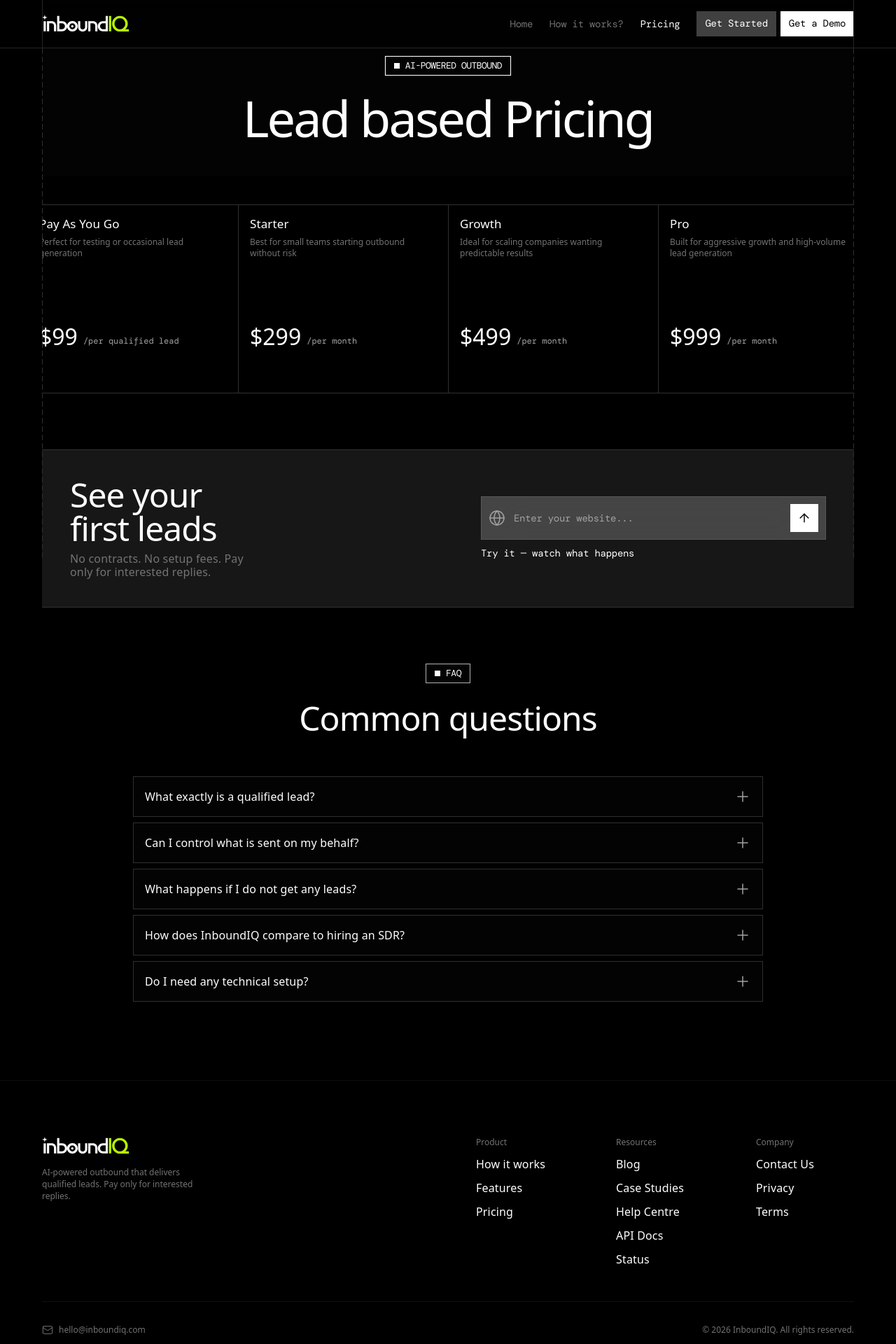
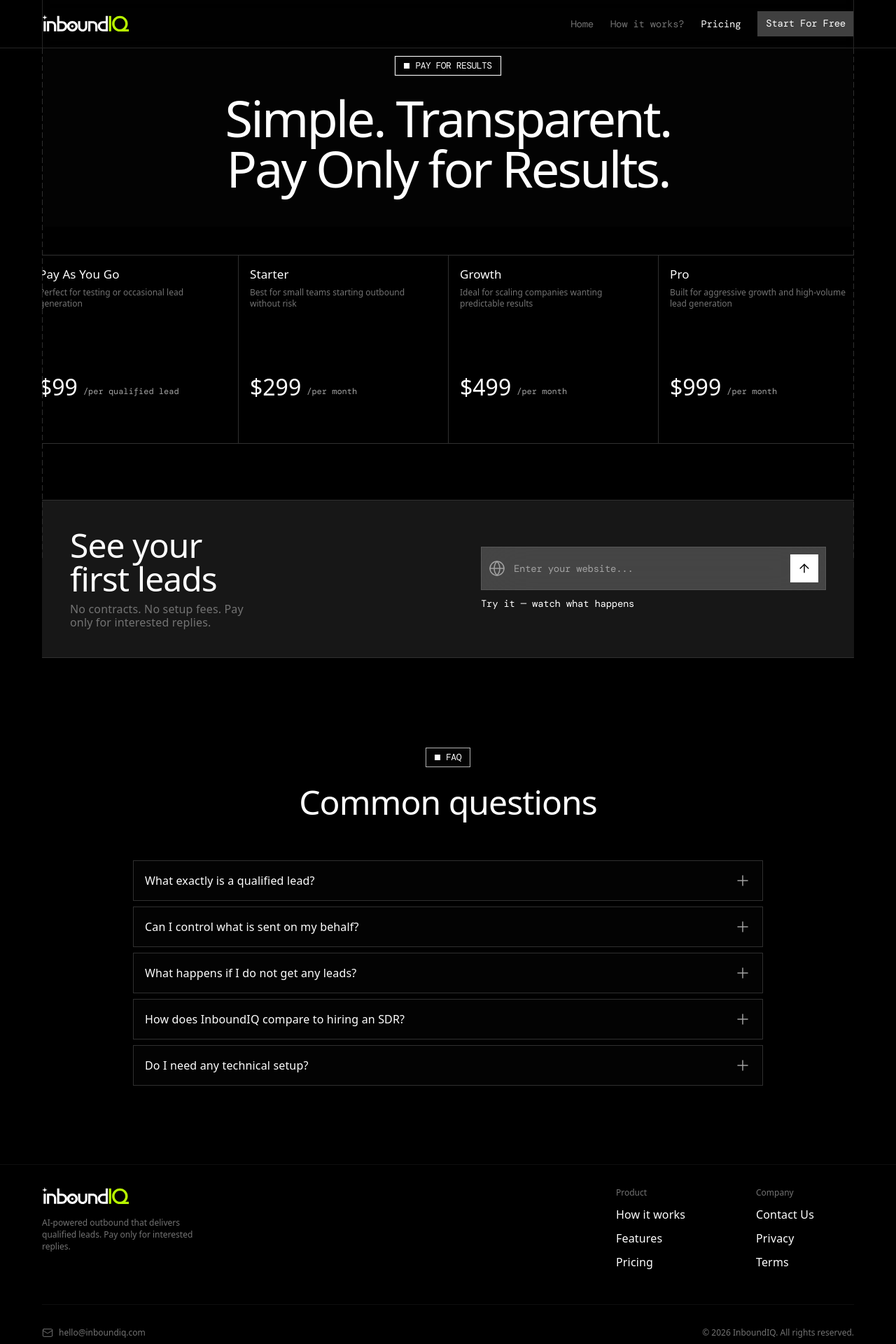
Before and after one commit to Yadav036/inboundiq-seo, a Next.js app: page /pricing in a window 1280 px wide. Shown: the top 1920 px of the page at 70% size. Built offline with nearby package versions, Linux system fonts and the light colour scheme; a web font is replaced by a local one.

Commit message:
Final Changes

```diff
--- a/app/pricing/page.tsx
+++ b/app/pricing/page.tsx
@@ -8,7 +8,7 @@
 
 export const metadata: Metadata = {
   title: 'Pricing — InboundIQ',
-  description: 'Lead based pricing for AI-powered outbound.',
+  description: 'Simple, transparent pricing. Pay only for results.',
 }
 
 export default function PricingPage() {
--- a/components/HeroSection.tsx
+++ b/components/HeroSection.tsx
@@ -93,7 +93,7 @@
               className='mt-3 font-mono text-[14px] font-normal leading-[1.4] tracking-[-0.02em] text-left text-white'
               style={{ fontFeatureSettings: "'ss05' 1" }}
             >
-              Try it - watch what happens
+              Try it for free - No credit card required
             </p>
           </div>
         </div>
--- a/components/LandingSections.tsx
+++ b/components/LandingSections.tsx
@@ -9,7 +9,6 @@
 import { MonthlyLeadsSliderCard } from '@/components/landing/MonthlyLeadsSliderCard'
 import { WebsiteInLeadsOut } from '@/components/landing/WebsiteInLeadsOut'
 import { CommonQuestionsSection } from '@/components/landing/CommonQuestionsSection'
-import { CompareSectionStats } from '@/components/landing/CompareSectionStats'
 import { CompareTable } from '@/components/landing/CompareTable'
 import { ScrollReveal } from '@/components/landing/ScrollReveal'
 import { APP_GET_STARTED_URL } from '@/lib/appUrls'
@@ -119,10 +118,12 @@
         </div>
       </SectionShell>
 
+      <SectionBreak />
+
       {/* 654:3033 ×6 — background feature grid + illustrations */}
       <SectionShell id='how-it-works' labelledBy='heading-background'>
         <ScrollReveal delayMs={40}>
-          <div className='flex flex-col pt-20 pb-12 md:pt-28 md:pb-16 lg:pt-32 lg:pb-20'>
+          <div className='flex flex-col pt-20 pb-12 md:pt-8 md:pb-8 lg:pt-8 lg:pb-8'>
             <div
               className='mb-5 inline-flex h-7 w-fit items-center gap-2 border border-white bg-[#030303] px-3 py-1.5 shadow-[0_0_0_1px_rgba(255,255,255,0.06)]'
               style={{ borderWidth: '0.5px' }}
@@ -153,7 +154,7 @@
       <SectionBreak />
 
       <SectionShell id='pricing' labelledBy='heading-leads'>
-        <div className='flex flex-col pt-16 pb-16 md:pt-20 md:pb-20 lg:pt-24'>
+        <div className='flex flex-col pt-16 pb-16 md:pt-10 md:pb-10 lg:pt-10'>
           <ScrollReveal delayMs={40}>
             <div className='flex flex-col items-center'>
               {/* Figma 644:1833 — kicker above pricing headline */}
@@ -204,7 +205,7 @@
           <div
             className={cn(
               'mt-10 grid w-full grid-cols-1 items-start gap-8 md:mt-12 lg:mt-14',
-              'lg:grid-cols-[minmax(0,1fr)_320px] lg:gap-8 xl:grid-cols-[minmax(0,1fr)_340px] xl:gap-10',
+              'lg:grid-cols-[minmax(0,1fr)_320px] lg:gap-8 xl:grid-cols-[minmax(0,1fr)_340px] xl:gap-4',
             )}
           >
             <SuggestedMetrics
@@ -249,7 +250,6 @@
               <br />
               compare?
             </h2>
-            <CompareSectionStats className='mt-8  lg:mt-12' />
             <CompareTable className='mt-2' />
             <CompareStatStrip />
           </div>
@@ -261,7 +261,7 @@
         labelledBy='heading-common-questions'
       >
         <ScrollReveal delayMs={200}>
-          <div className='flex flex-col pb-24  md:pb-28 '>
+          <div className='flex flex-col pb-20  md:pb-20 '>
             <CommonQuestionsSection />
           </div>
         </ScrollReveal>
--- a/components/SiteFooter.tsx
+++ b/components/SiteFooter.tsx
@@ -21,16 +21,7 @@
       { label: 'Pricing', href: '/pricing' },
     ],
   },
-  {
-    title: 'Resources',
-    links: [
-      { label: 'Blog', href: '#' },
-      { label: 'Case Studies', href: '#' },
-      { label: 'Help Centre', href: '#' },
-      { label: 'API Docs', href: '#' },
-      { label: 'Status', href: '#' },
-    ],
-  },
+
   {
     title: 'Company',
     links: [
@@ -49,7 +40,7 @@
         className,
       )}
     >
-      <div className='mx-auto w-full max-w-[1320px] px-[60px] pb-10 pt-16 md:pb-12 md:pt-20'>
+      <div className='mx-auto w-full max-w-[1320px] px-[60px] pb-10 pt-8 md:pb-12 md:pt-8'>
         <div className='flex flex-col gap-12 lg:flex-row lg:justify-between lg:gap-16'>
           <div className='max-w-[248px] shrink-0'>
             <Link href='/' className='inline-block' aria-label='InboundIQ home'>
--- a/components/SiteNavbar.tsx
+++ b/components/SiteNavbar.tsx
@@ -88,15 +88,9 @@
               className='bg-[color:var(--Neutral-300,#404040)] px-3 py-2 font-mono text-sm leading-[1.4] tracking-[-0.02em] text-white transition-opacity hover:opacity-90'
               style={{ fontFeatureSettings: "'ss05' 1" }}
             >
-              Get Started
+              Start For Free
             </Link>
-            <Link
-              href={APP_GET_STARTED_URL}
-              className='bg-white px-3 py-2 font-mono text-sm leading-[1.4] tracking-[-0.02em] text-black transition-opacity hover:opacity-90'
-              style={{ fontFeatureSettings: "'ss05' 1" }}
-            >
-              Get a Demo
-            </Link>
+
           </div>
         </div>
 
--- a/components/landing/CommonQuestionsSection.tsx
+++ b/components/landing/CommonQuestionsSection.tsx
@@ -14,7 +14,10 @@
   showFaqBadge?: boolean
 }) {
   return (
-    <section className={cn('flex flex-col', className)} aria-labelledby={headingId}>
+    <section
+      className={cn('flex flex-col pt-8 md:pt-10 lg:pt-12', className)}
+      aria-labelledby={headingId}
+    >
       {showFaqBadge && (
         <div
           className='mx-auto inline-flex h-7 items-center gap-2 border border-white/70 bg-[#030303] px-3 py-1.5'
--- a/components/landing/CompareSectionStats.tsx
+++ /dev/null
@@ -1,22 +0,0 @@
-import { ArrowRight } from 'lucide-react'
-import Link from 'next/link'
-
-import { APP_GET_STARTED_URL } from '@/lib/appUrls'
-import { cn } from '@/lib/utils'
-
-/** Figma 651:2505 — stat row + SEE PRICING (compare section) */
-export function CompareSectionStats({ className }: { className?: string }) {
-  return (
-    <div
-      className={cn(
-        'flex w-full flex-col sm:flex-row sm:items-end sm:justify-between',
-        className,
-      )}
-      data-node-id='651:2505'
-    >
-
-
-
-    </div>
-  )
-}
--- a/components/pricing/PricingPageHeader.tsx
+++ b/components/pricing/PricingPageHeader.tsx
@@ -9,11 +9,13 @@
         >
           <span className='size-2 shrink-0 bg-white' aria-hidden />
           <p className='font-mono text-xs font-normal uppercase leading-[1.4] tracking-[-0.04em] text-white sm:text-[13px]'>
-            AI-POWERED OUTBOUND
+           Pay for Results
           </p>
         </div>
         <h1 className='max-w-[18ch] font-sans text-[clamp(2.5rem,8vw,4.5rem)] font-medium leading-none tracking-[-0.04em] text-white md:max-w-none md:text-[72px] md:tracking-[-2.88px]'>
-          Lead based Pricing
+          Simple. Transparent.
+          <br />
+          Pay Only for Results.
         </h1>
       </div>
     </header>
--- a/lib/leadPricingMetrics.ts
+++ b/lib/leadPricingMetrics.ts
@@ -87,7 +87,7 @@
     ctaLabel = 'Launch my campaign'
   }
 
-  const costPerLead = Math.round(estimatedMonthlyCost / monthlyLeads)
+  const costPerLead = Math.floor(estimatedMonthlyCost / monthlyLeads)
   const projectedRevenue = monthlyLeads * AVG_REVENUE_PER_LEAD
   const roiMultiplier =
     estimatedMonthlyCost > 0 ? projectedRevenue / estimatedMonthlyCost : 0
```
Also changed, not shown: 1 other file (tests, documents, lock files or other folders).
